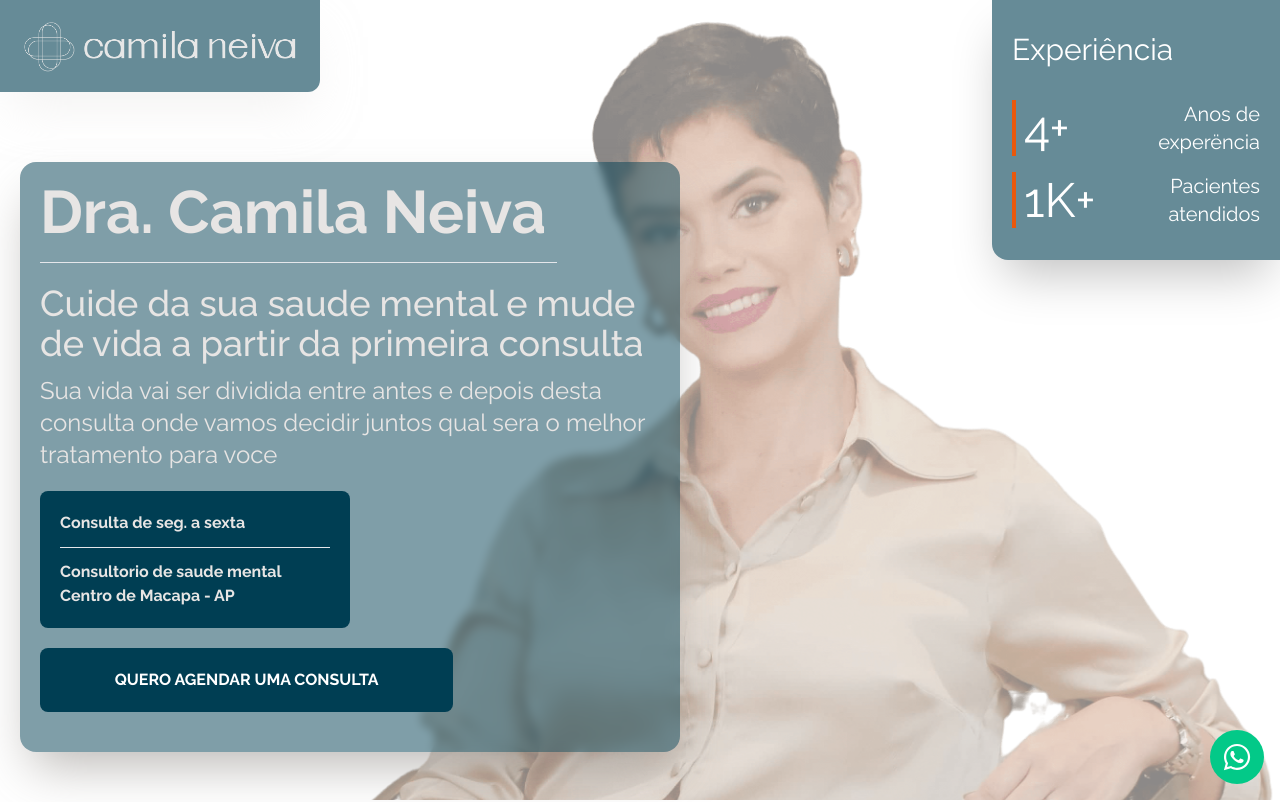
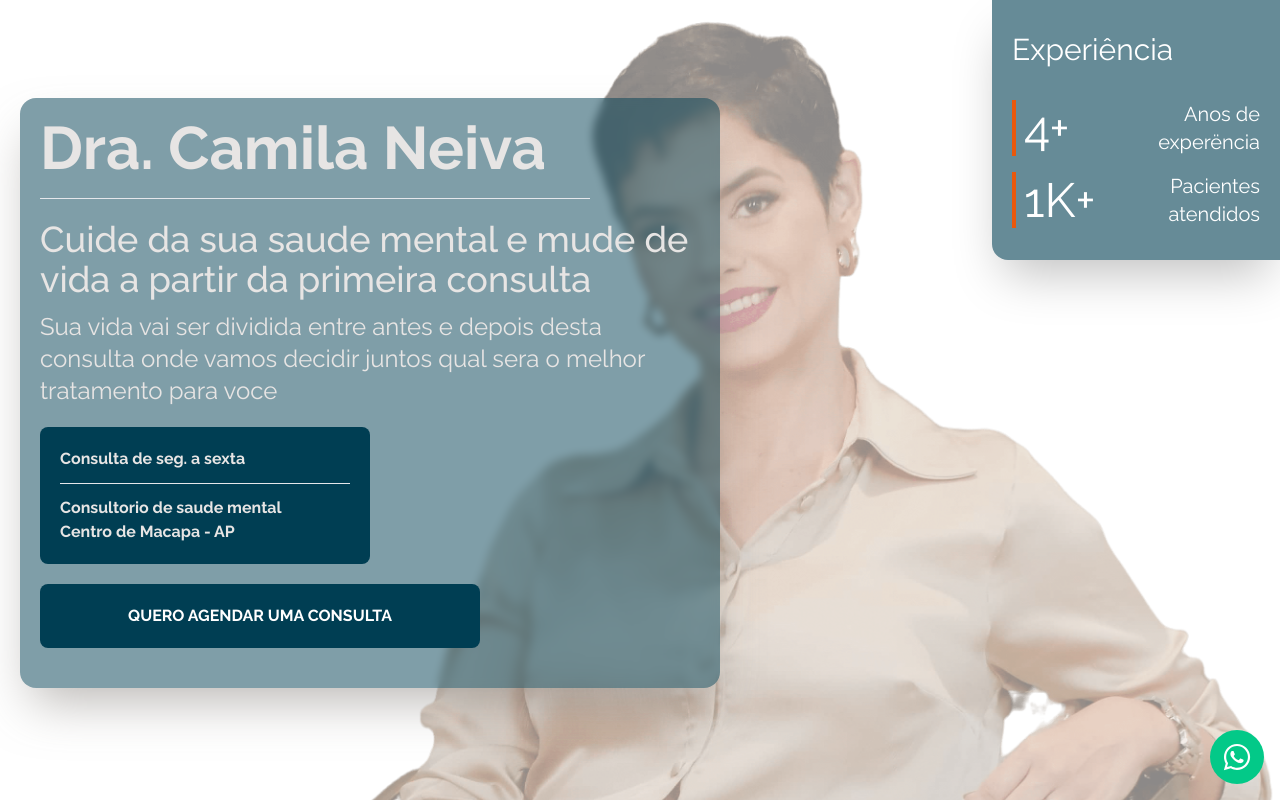
Before and after one commit to brunoprestesap/page-dra-camila, a React (Create React App) app: page / in a window 1280 px wide. Shown: the top 802 px of the page. Built offline with nearby package versions, Linux system fonts and the light colour scheme.

Commit message:
Ajuste no topo

```diff
--- a/src/components/Hero.js
+++ b/src/components/Hero.js
@@ -13,19 +13,12 @@ function Hero({ color }) {
       ></img>
 
       <div className="w-full h-screen absolute top-0 left-0 md:bottom-4 bg-white/50">
-        <div className="invisible lg:visible absolute lg:top-0 lg:left-0 w-52 md:w-64 lg:w-80 p-5 lg:rounded-br-xl bg-[#003E53] bg-opacity-60 shadow-2xl shadow-stone-200/50">
-          <img src={imgLogo} alt="logomarca" />
-        </div>
 
         <div className="invisible md:visible absolute top-0 right-0 max-w-[700px] w-52 lg:w-72 m-auto h-full">
           <CardExperience />
         </div>
 
-        <div id="sobre" className="flex flex-col md:absolute md:bottom-0 md:left-0 max-w-[700px] m-auto h-full justify-end md:justify-left px-5 py-12">
-          {/* <div className="backdrop-blur-sm lg:invisible w-52 md:w-64 lg:w-80 px-8 py-5 lg:rounded-br-xl bg-[#CDBCA8]">
-            <img src={imgLogo} alt="logomarca" />
-          </div> */}
-
+        <div id="sobre" className="flex md:absolute lg:bottom-0 lg:left-0 max-w-[700px] lg:h-4.5/6 justify-end lg:justify-left lg:my-28 lg:mx-5">
 
           <div className="backdrop-blur-sm rounded-2xl bg-[#003E53]/50 p-5 bg-opacity-60 shadow-2xl shadow-stone-500/50">
 
```
